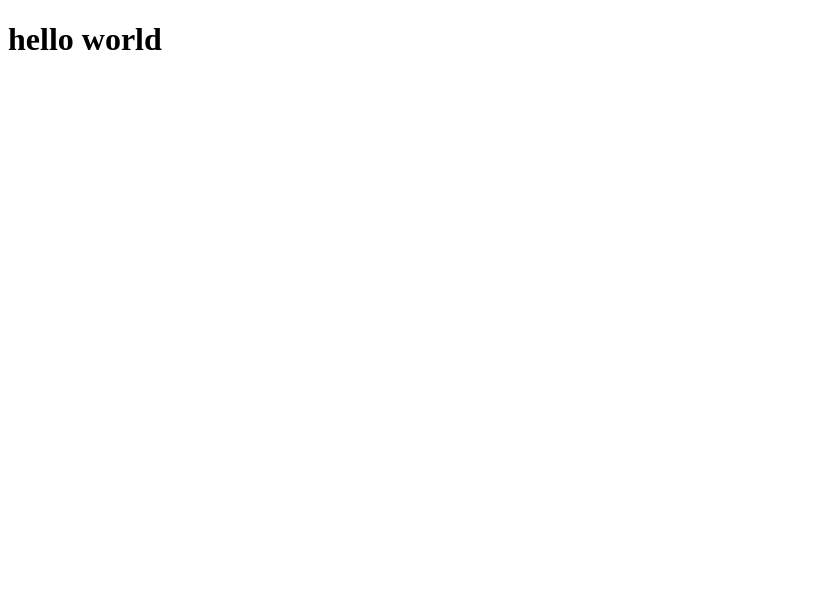
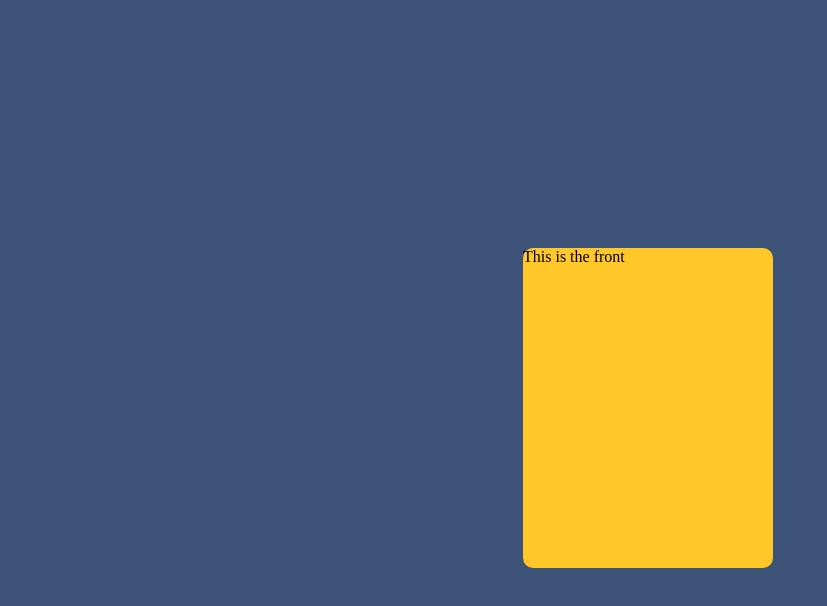
Before and after one commit to FadiSmoqy/fadismoqy.github.io, a plain HTML site: page index.html in a window 1280 px wide. Shown: the whole page, without its empty margins (0-827 px from the left). Drawn offline with Linux system fonts and the light colour scheme.

Commit message:
index.html
final

```diff
--- a/index.html
+++ b/index.html
@@ -4,8 +4,14 @@
     <meta charset="UTF-8">
     <meta name="viewport" content="width=device-width, initial-scale=1.0">
     <title>Document</title>
+    <link rel="stylesheet" href="flipCard.css">
 </head>
 <body>
-    <h1>hello world</h1>
+    <div class="maincontainer">
+        <div class="thecard">
+            <div class="thefront">This is the front</div>
+            <div class="theback">This is the back</div>
+        </div>
+    </div>
 </body>
 </html>
```
